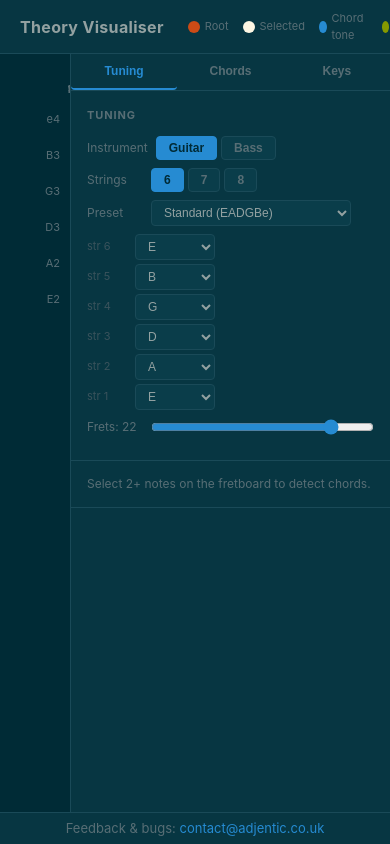
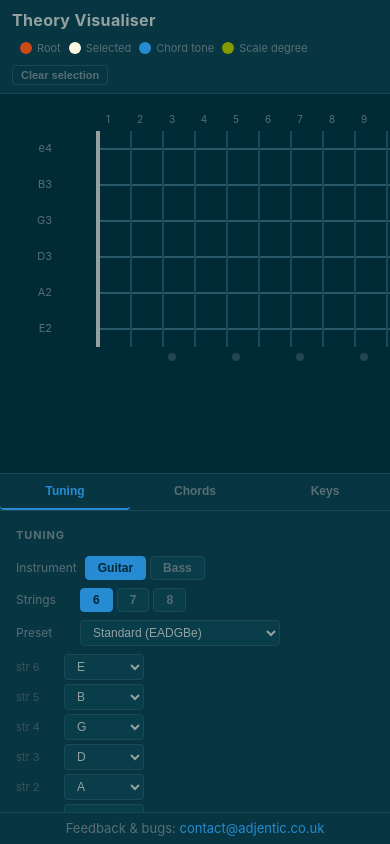
Before and after one commit to djentic/website, a React (Vite) app: page / in a window 390 px wide. Built offline with nearby package versions, Linux system fonts and the light colour scheme.

Commit message:
Add responsive mobile layout (stacked view, fretboard scrolls horizontally)

```diff
--- a/src/components/App.css
+++ b/src/components/App.css
@@ -574,6 +574,44 @@ button {
   text-decoration: underline;
 }
 
+/* ===== Mobile layout ===== */
+@media (max-width: 768px) {
+  .app-header {
+    flex-wrap: wrap;
+    padding: 8px 12px;
+    gap: 8px;
+  }
+
+  .legend {
+    gap: 8px;
+    flex-wrap: wrap;
+  }
+
+  .app-body {
+    flex-direction: column;
+  }
+
+  .fretboard-section {
+    flex: none;
+    height: 45vh;
+    padding: 10px 12px;
+    overflow: auto;
+  }
+
+  .sidebar {
+    width: 100%;
+    min-width: 0;
+    border-left: none;
+    border-top: 1px solid var(--color-border);
+    flex: 1;
+    overflow-y: auto;
+  }
+
+  .results-area {
+    overflow-y: visible;
+  }
+}
+
 /* Error */
 .error-msg {
   font-size: 11px;
--- a/src/components/Fretboard/Fretboard.css
+++ b/src/components/Fretboard/Fretboard.css
@@ -36,14 +36,14 @@
   font-size: 10px;
   color: var(--color-text-muted);
   padding-bottom: 4px;
-  min-width: 0;
+  min-width: 32px;
 }
 
 /* Each fret cell */
 .fret-cell {
   position: relative;
   flex: 1;
-  min-width: 0;
+  min-width: 32px;
   height: 36px;
   display: flex;
   align-items: center;
@@ -150,7 +150,7 @@
 
 .fret-pos-marker {
   flex: 1;
-  min-width: 0;
+  min-width: 32px;
   display: flex;
   justify-content: center;
   gap: 4px;
```
